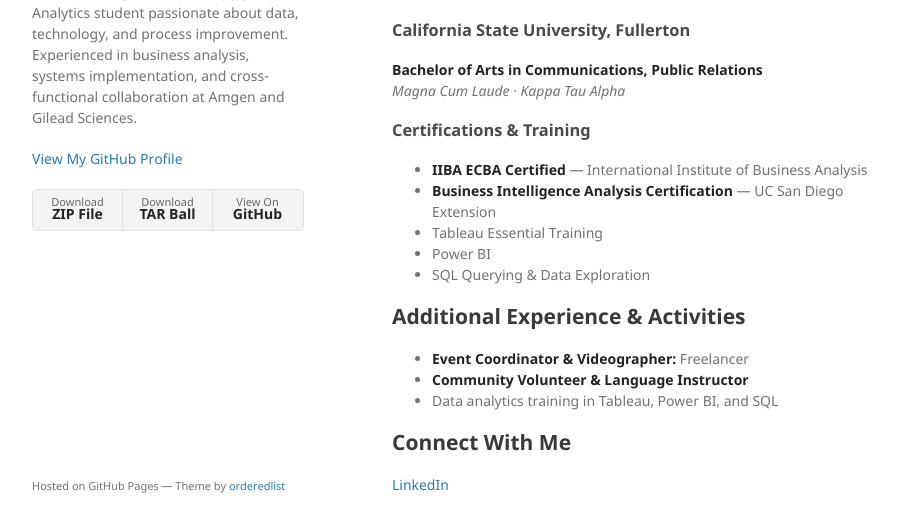
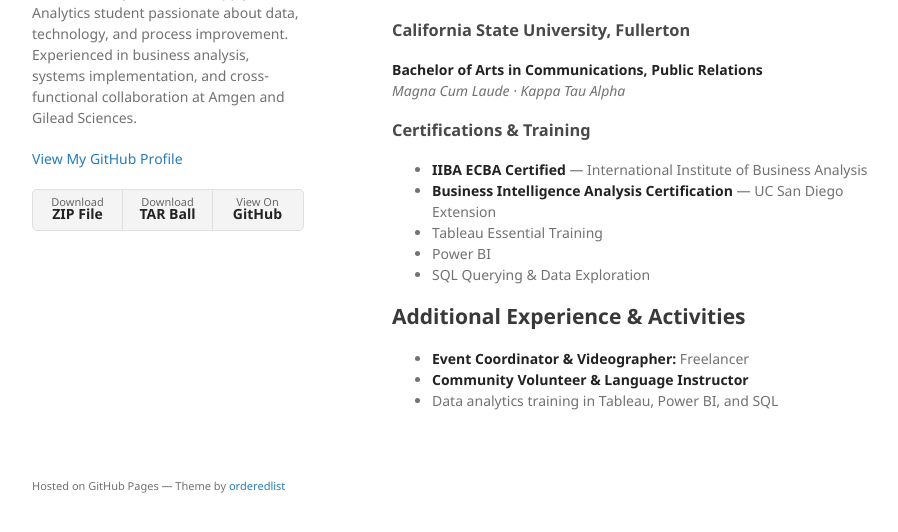
Before and after one commit to farhaanpathan/farhaanpathan.github.io, a Jekyll site: the page built from index.md, in a window 1280 px wide and 900 px high, scrolled down 2715 px, cut to the strip 335-867 px from the top of the window. Shown: the whole strip, without its empty margins (178-1076 px from the left). Built offline with Jekyll 4.4.1, drawn with Linux system fonts in a browser that asks for light colours; our own code applies the rules of GitHub Pages for plain Markdown files.

Commit message:
Remove LinkedIn link

```diff
--- a/index.md
+++ b/index.md
@@ -79,7 +79,3 @@ Supported public-sector communications and digital content initiatives by combin
 - **Event Coordinator & Videographer:** Freelancer
 - **Community Volunteer & Language Instructor**
 - Data analytics training in Tableau, Power BI, and SQL
-
-## Connect With Me
-
-[LinkedIn](https://www.linkedin.com/in/farhaan-pathan)
```
